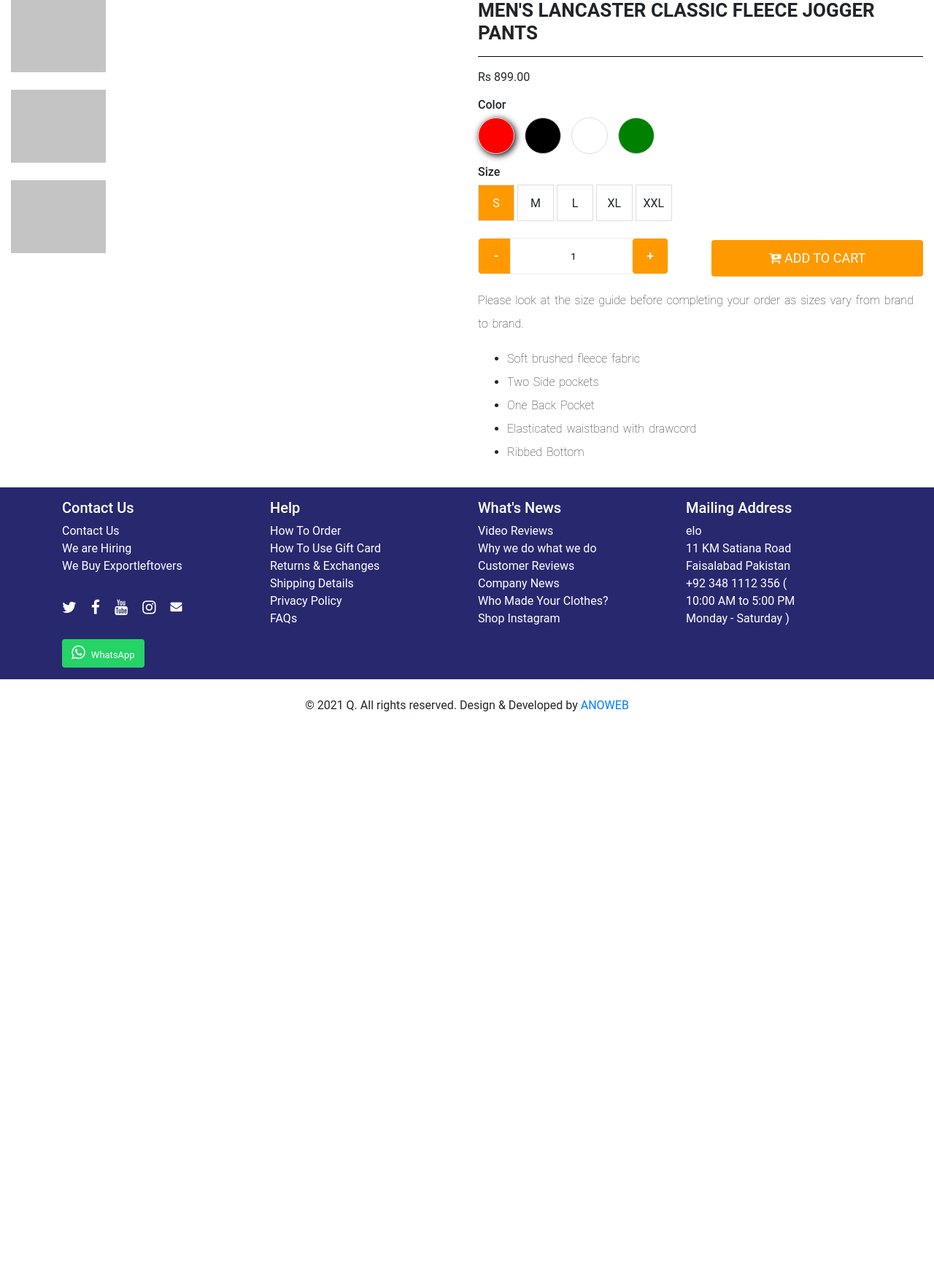
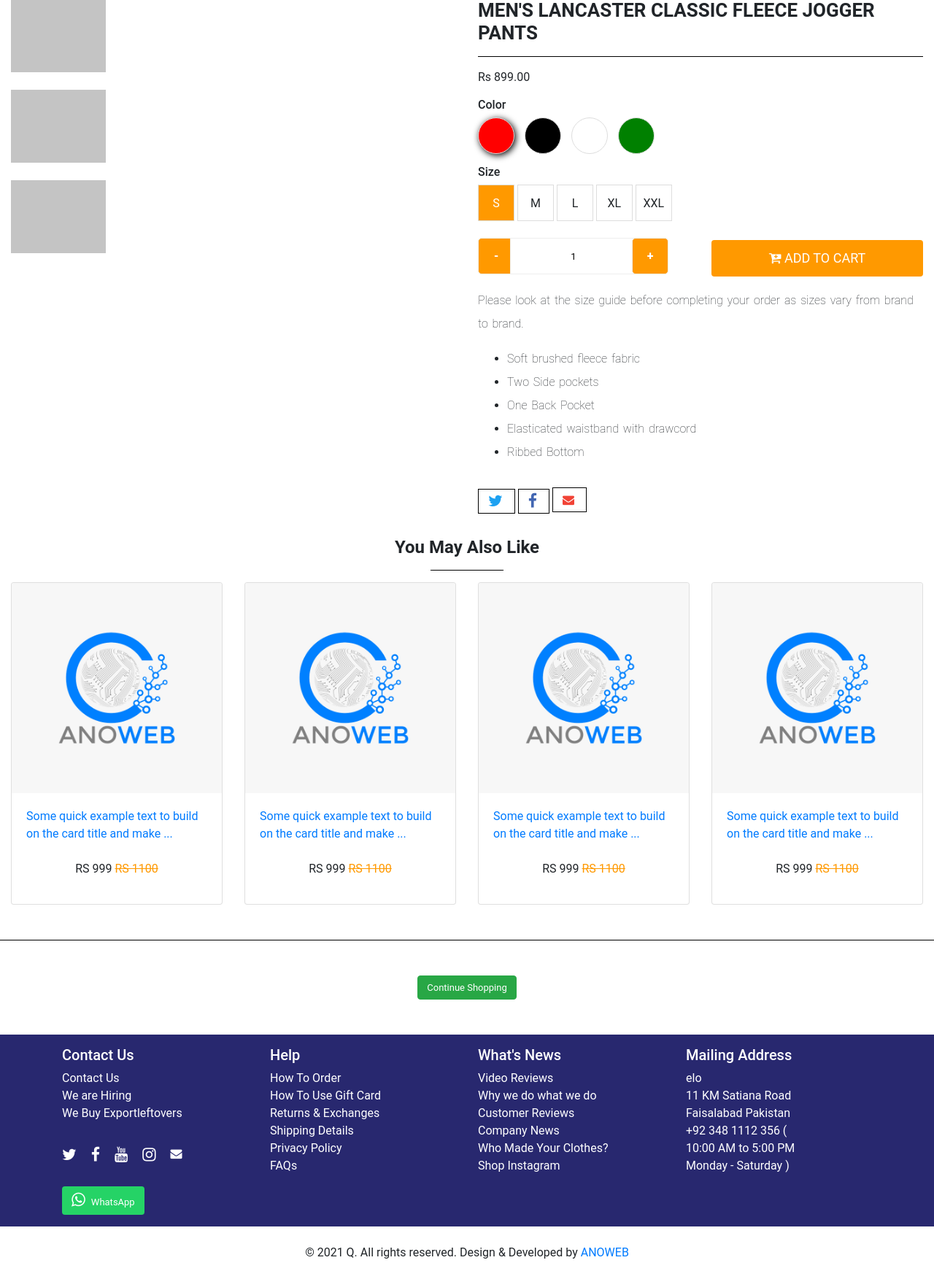
Before and after one commit to anoweb123/QCOLLECTIONPK.COM, a PHP site: page /files/singlepage.php in a window 1280 px wide. Shown: the part 195-1948 px from the top of the page at 73% size. Before the commit the page ends 1170 px from the top, so only its background shows below. Run offline with PHP 8.4, Linux system fonts and the light colour scheme; grey boxes are pictures that could not be loaded.

Commit message:
complete single page

```diff
--- a/css/singleproduct.css
+++ b/css/singleproduct.css
@@ -257,3 +257,51 @@ label {
     box-shadow: 2px 2px 10px black;
     color: #fff;
 }
+
+.social_iconss li {
+    display: inline;
+}
+
+.social_iconss li a {
+    text-decoration: none;
+    transition: color 0.3s ease-in-out;
+    text-align: center;
+}
+
+.social_iconss li a i {
+    /* text-decoration: none;
+    transition: color 0.3s ease-in-out; */
+    border: 1px solid black;
+    padding: 8px 5px 8px 13px;
+}
+
+.twitter {
+    color: #1da1f1;
+}
+
+.twitter:hover {
+    color: white;
+    background-color: #1da1f1;
+}
+
+.facebook {
+    color: #4266b2;
+}
+
+.facebook:hover {
+    color: white;
+    background-color: #4266b2;
+}
+
+.email {
+    color: #f14336;
+}
+
+.email:hover {
+    color: white;
+    background-color: #f14336;
+}
+
+del {
+    color: #FF9900;
+}
--- a/files/header.php
+++ b/files/header.php
@@ -16,7 +16,6 @@
 </head>
 
 <body>
-    <div>
         <!-- top navbar -->
         <nav class="navbar navbar-expand-lg navbar-light bg-color py-0">
 
@@ -130,8 +129,8 @@
                     <input class="form-control my-0 py-1 lime-border d-sm-none d-xl-block d-lg-block" type="text"
                         placeholder="What are you looking for..." aria-label="Search">
                     <div class="input-group-append ">
-                        <span class="input-group-text  search_icon d-sm-none d-xl-block d-lg-block" id="basic-text1"><i class="fa fa-search"
-                                aria-hidden="true"></i></span>
+                        <span class="input-group-text  search_icon d-sm-none d-xl-block d-lg-block" id="basic-text1"><i
+                                class="fa fa-search" aria-hidden="true"></i></span>
                     </div>
                 </form>
                 <div class="form-inline my-2 my-lg-0 ml-5 sidebar-social d-sm-none d-xl-block d-lg-block ">
@@ -228,7 +227,6 @@
                 </div>
             </div>
         </nav>
-    </div>
 
 
 
--- a/files/singlepage.php
+++ b/files/singlepage.php
@@ -1,5 +1,6 @@
 <!DOCTYPE html>
 <html lang="en">
+
 <head>
     <meta charset="UTF-8">
     <meta name="viewport" content="width=device-width, initial-scale=1.0">
@@ -34,6 +35,7 @@
 
 
 </head>
+
 <body>
     <?php include '../files/header.php' ?>
 
@@ -48,13 +50,19 @@
 
                         <!-- For small sliders -->
                         <div class="">
-                <img class="demo cursor h-100" src="https://cdn.shopify.com/s/files/1/0671/0621/products/Black_9dbb4b16-11fc-42f4-86d7-58975956eaf5_2000x.jpg?v=1609860541" style="width:100%" onclick="currentSlide(1)" alt="The Woods">
+                            <img class="demo cursor h-100"
+                                src="https://cdn.shopify.com/s/files/1/0671/0621/products/Black_9dbb4b16-11fc-42f4-86d7-58975956eaf5_2000x.jpg?v=1609860541"
+                                style="width:100%" onclick="currentSlide(1)" alt="The Woods">
                         </div><br>
                         <div class="">
-                <img class="demo cursor h-100" src="https://cdn.shopify.com/s/files/1/0671/0621/products/Maroon_9339f5c9-723b-4926-bbfe-09f82d86204b_2000x.jpg?v=1609860560" style="width:100%;" onclick="currentSlide(2)" alt="Cinque Terre">
+                            <img class="demo cursor h-100"
+                                src="https://cdn.shopify.com/s/files/1/0671/0621/products/Maroon_9339f5c9-723b-4926-bbfe-09f82d86204b_2000x.jpg?v=1609860560"
+                                style="width:100%;" onclick="currentSlide(2)" alt="Cinque Terre">
                         </div><br>
                         <div class="">
-                <img class="demo cursor h-100" src="https://cdn.shopify.com/s/files/1/0671/0621/products/1_ef46eda1-1ae8-481c-86d2-e6bd80c66c40_2000x.jpg?v=1609860487" style="width:100%" onclick="currentSlide(3)" alt="Mountains and fjords">
+                            <img class="demo cursor h-100"
+                                src="https://cdn.shopify.com/s/files/1/0671/0621/products/1_ef46eda1-1ae8-481c-86d2-e6bd80c66c40_2000x.jpg?v=1609860487"
+                                style="width:100%" onclick="currentSlide(3)" alt="Mountains and fjords">
                         </div><br>
 
                         <!-- For small sliders -->
@@ -64,15 +72,18 @@
                     <div class="col-9">
 
                         <div class="mySlides">
-                <img src="https://cdn.shopify.com/s/files/1/0671/0621/products/Black_9dbb4b16-11fc-42f4-86d7-58975956eaf5_2000x.jpg?v=1609860541" style="width:100%; height:400px">
+                            <img src="https://cdn.shopify.com/s/files/1/0671/0621/products/Black_9dbb4b16-11fc-42f4-86d7-58975956eaf5_2000x.jpg?v=1609860541"
+                                style="width:100%; height:400px">
                         </div>
 
                         <div class="mySlides">
-                <img src="https://cdn.shopify.com/s/files/1/0671/0621/products/Maroon_9339f5c9-723b-4926-bbfe-09f82d86204b_2000x.jpg?v=1609860560" style="width:100%; height:400px">
+                            <img src="https://cdn.shopify.com/s/files/1/0671/0621/products/Maroon_9339f5c9-723b-4926-bbfe-09f82d86204b_2000x.jpg?v=1609860560"
+                                style="width:100%; height:400px">
                         </div>
 
                         <div class="mySlides">
-                <img src="https://cdn.shopify.com/s/files/1/0671/0621/products/1_ef46eda1-1ae8-481c-86d2-e6bd80c66c40_2000x.jpg?v=1609860487" style="width:100%; height:400px">
+                            <img src="https://cdn.shopify.com/s/files/1/0671/0621/products/1_ef46eda1-1ae8-481c-86d2-e6bd80c66c40_2000x.jpg?v=1609860487"
+                                style="width:100%; height:400px">
                         </div>
 
 
@@ -92,7 +103,7 @@
                 <div>
                     <h6>Color</h6>
                     <div class="select-size">
-              <input type="radio" name="colors" id="color1" checked/>
+                        <input type="radio" name="colors" id="color1" checked />
                         <input type="radio" name="colors" id="color2" />
                         <input type="radio" name="colors" id="color3" />
                         <input type="radio" name="colors" id="color4" />
@@ -107,7 +118,7 @@
                 <div>
                     <h6>Size</h6>
                     <div class="select-size">
-              <input type="radio" name="s-size" id="small" checked/>
+                        <input type="radio" name="s-size" id="small" checked />
                         <input type="radio" name="s-size" id="medium" />
                         <input type="radio" name="s-size" id="large" />
                         <input type="radio" name="s-size" id="x-large" />
@@ -125,17 +136,20 @@
                     <div class="col-6">
                         <div class="input-group ">
                             <input type="button" value="-" class="button-minus" data-field="quantity">
-                <input type="number" style="width: 60% !important" step="1" value="1" name="quantity" class="quantity-field ">
+                            <input type="number" style="width: 60% !important" step="1" value="1" name="quantity"
+                                class="quantity-field ">
                             <input type="button" value="+" class="button-plus" data-field="quantity">
                         </div>
                     </div>
                     <div class="col-6">
-              <button style="height: 50px;" class="w-100 text-uppercase btn bg-colors"><i class="fa fa-cart-plus"></i> Add to cart</button>
+                        <button style="height: 50px;" class="w-100 text-uppercase btn bg-colors"><i
+                                class="fa fa-cart-plus"></i> Add to cart</button>
                     </div>
                 </div>
                 <div class="row">
                     <div class="col-12" style="line-height: 2;word-spacing: 2px; font-weight: lighter;">
-              <p>Please look at the size guide before completing your order as sizes vary from brand to brand.</p>
+                        <p>Please look at the size guide before completing your order as sizes vary from brand to brand.
+                        </p>
                         <ul>
                             <li>Soft brushed fleece fabric</li>
                             <li>Two Side pockets</li>
@@ -146,49 +160,100 @@
                     </div>
                 </div>
 
+                <div class="row">
+                    <div class="col-12">
+                        <ol class="social_iconss p-0 pt-3">
+                            <li class="">
+                                <a href="">
+                                    <i class="fa fa-twitter twitter fa-lg pr-3" aria-hidden="true"></i>
+                                </a>
+                            </li>
+                            <li class="">
+                                <a href="">
+                                    <i class="fa fa-facebook facebook fa-lg pr-3" aria-hidden="true"></i>
+                                </a>
+                            </li>
+                            <li class="">
+                                <a href="">
+                                    <i class="fa fa-envelope email pr-3" aria-hidden="true"></i>
+                                </a>
+                            </li>
+                        </ol>
+                    </div>
+                </div>
+
+            </div>
+        </div>
+        <div class="row">
+            <div class="col-12 text-center mt-3">
+                <h4 style="font-weight: bolder">
+                    You May Also Like
+                </h4>
+                <hr style="width: 100px; font-weight: bold">
+            </div>
+
+            <div class="col-6 col-md-3">
+                <div class="card">
+                    <img class="card-img-top" src="../assets/staticassets/nav_logo.jpg" alt="Card image cap">
+                    <div class="card-body">
+                        <a href="" class="card-text hide_flow">Some quick example text to build on the card title and
+                            make up a bulk</a>
+                        <p class="text-center pt-4">RS 999 <del>RS 1100</del></p>
+                    </div>
+                </div>
+            </div>
+            <div class="col-6 col-md-3">
+                <div class="card">
+                    <img class="card-img-top" src="../assets/staticassets/nav_logo.jpg" alt="Card image cap">
+                    <div class="card-body">
+                        <a href="" class="card-text hide_flow">Some quick example text to build on the card title and
+                            make up a bulk</a>
+                        <p class="text-center pt-4">RS 999 <del>RS 1100</del></p>
+                    </div>
+                </div>
+            </div>
+            <div class="col-6 col-md-3">
+                <div class="card">
+                    <img class="card-img-top" src="../assets/staticassets/nav_logo.jpg" alt="Card image cap">
+                    <div class="card-body">
+                        <a href="" class="card-text hide_flow">Some quick example text to build on the card title and
+                            make up a bulk</a>
+                        <p class="text-center pt-4">RS 999 <del>RS 1100</del></p>
+                    </div>
+                </div>
+            </div>
+            <div class="col-6 col-md-3">
+                <div class="card">
+                    <img class="card-img-top" src="../assets/staticassets/nav_logo.jpg" alt="Card image cap">
+                    <div class="card-body">
+                        <a href="" class="card-text hide_flow">Some quick example text to build on the card title and
+                            make up a bulk</a>
+                        <p class="text-center pt-4">RS 999 <del>RS 1100</del></p>
+                    </div>
+                </div>
             </div>
         </div>
     </div>
 
-
+<hr class="my-5">
+<div class="container-fluid mb-5">
+  <div class="row">
+    <div class="col-12 text-center">
+      <a href="">
+        <button onclick="goback()" class="btn btn-success">
+          Continue Shopping
+        </button>
+      </a>
+    </div>
+  </div>
+</div>
 
     <?php include '../files/footer.php' ?>
+
+    <!-- External js -->
     <script src="../js/singleproduct.js"></script>
-    <script>
-      //for quantity change
-      function incrementValue(e) {
-          e.preventDefault();
-          var fieldName = $(e.target).data('field');
-          var parent = $(e.target).closest('div');
-          var currentVal = parseInt(parent.find('input[name=' + fieldName + ']').val(), 10);
+    <script src="../js/header.js"></script>
 
-          if (!isNaN(currentVal)) {
-            parent.find('input[name=' + fieldName + ']').val(currentVal + 1);
-          } else {
-            parent.find('input[name=' + fieldName + ']').val(0);
-          }
-        }
+</body>
 
-        function decrementValue(e) {
-          e.preventDefault();
-          var fieldName = $(e.target).data('field');
-          var parent = $(e.target).closest('div');
-          var currentVal = parseInt(parent.find('input[name=' + fieldName + ']').val(), 10);
-
-          if (!isNaN(currentVal) && currentVal > 0) {
-            parent.find('input[name=' + fieldName + ']').val(currentVal - 1);
-          } else {
-            parent.find('input[name=' + fieldName + ']').val(0);
-          }
-        }
-
-        $('.input-group').on('click', '.button-plus', function(e) {
-          incrementValue(e);
-        });
-
-        $('.input-group').on('click', '.button-minus', function(e) {
-          decrementValue(e);
-        });
-    </script>
-</body>
 </html>
```
Also changed, not shown: js/header.js (+51 -0 lines), 1 other file. Lines whose indentation alone changed are shown as unchanged.
